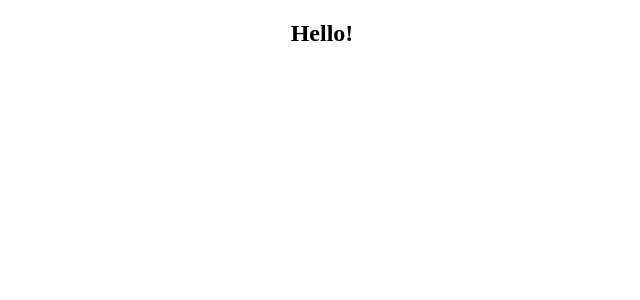
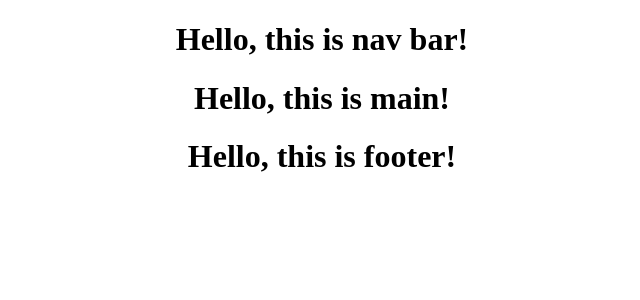
Before and after one commit to glenncai/David-Chus-China-Bistro-Frontend, a React (Create React App) app: page / in a window 1280 px wide. Shown: the top 300 px of the page, without its empty margins (318-958 px from the left). Built offline with nearby package versions, Linux system fonts and the light colour scheme.

Commit message:
feat: basic layout

```diff
--- a/src/App.js
+++ b/src/App.jsx
@@ -1,9 +1,10 @@
 import './App.css';
+import Layout from './components/Layout/Layout';
 
 function App() {
   return (
     <div className="App">
-      <h2>Hello!</h2>
+      <Layout />
     </div>
   );
 }
--- /dev/null
+++ b/src/components/Layout/Footer/Footer.jsx
@@ -0,0 +1,8 @@
+import React from 'react';
+
+const Footer = () => {
+  const renderFooter = () => <h1>Hello, this is footer!</h1>;
+  return <>{renderFooter()}</>;
+};
+
+export default Footer;
--- /dev/null
+++ b/src/components/Layout/Layout.jsx
@@ -0,0 +1,17 @@
+import Navbar from './Navbar/Navbar';
+import Main from './Main/Main';
+import Footer from './Footer/Footer';
+
+const Layout = () => {
+  const renderLayout = () => (
+    <div>
+      <Navbar />
+      <Main />
+      <Footer />
+    </div>
+  );
+
+  return <>{renderLayout()}</>;
+};
+
+export default Layout;
--- /dev/null
+++ b/src/components/Layout/Main/Main.jsx
@@ -0,0 +1,8 @@
+import React from 'react';
+
+const Main = () => {
+  const renderMain = () => <h1>Hello, this is main!</h1>;
+  return <>{renderMain()}</>;
+};
+
+export default Main;
--- /dev/null
+++ b/src/components/Layout/Navbar/Navbar.jsx
@@ -0,0 +1,6 @@
+const Navbar = () => {
+  const renderNavbar = () => <h1>Hello, this is nav bar!</h1>;
+  return <>{renderNavbar()}</>;
+};
+
+export default Navbar;
```
Also changed, not shown: public/logo192.png (renamed from public/favicon.png), public/logo512.png (added), src/components/Layout/Footer/Footer.css (added), src/components/Layout/Layout.css (added), src/components/Layout/Main/Main.css (added), src/components/Layout/Navbar/Navbar.css (added), src/index.jsx (renamed from src/index.js).
